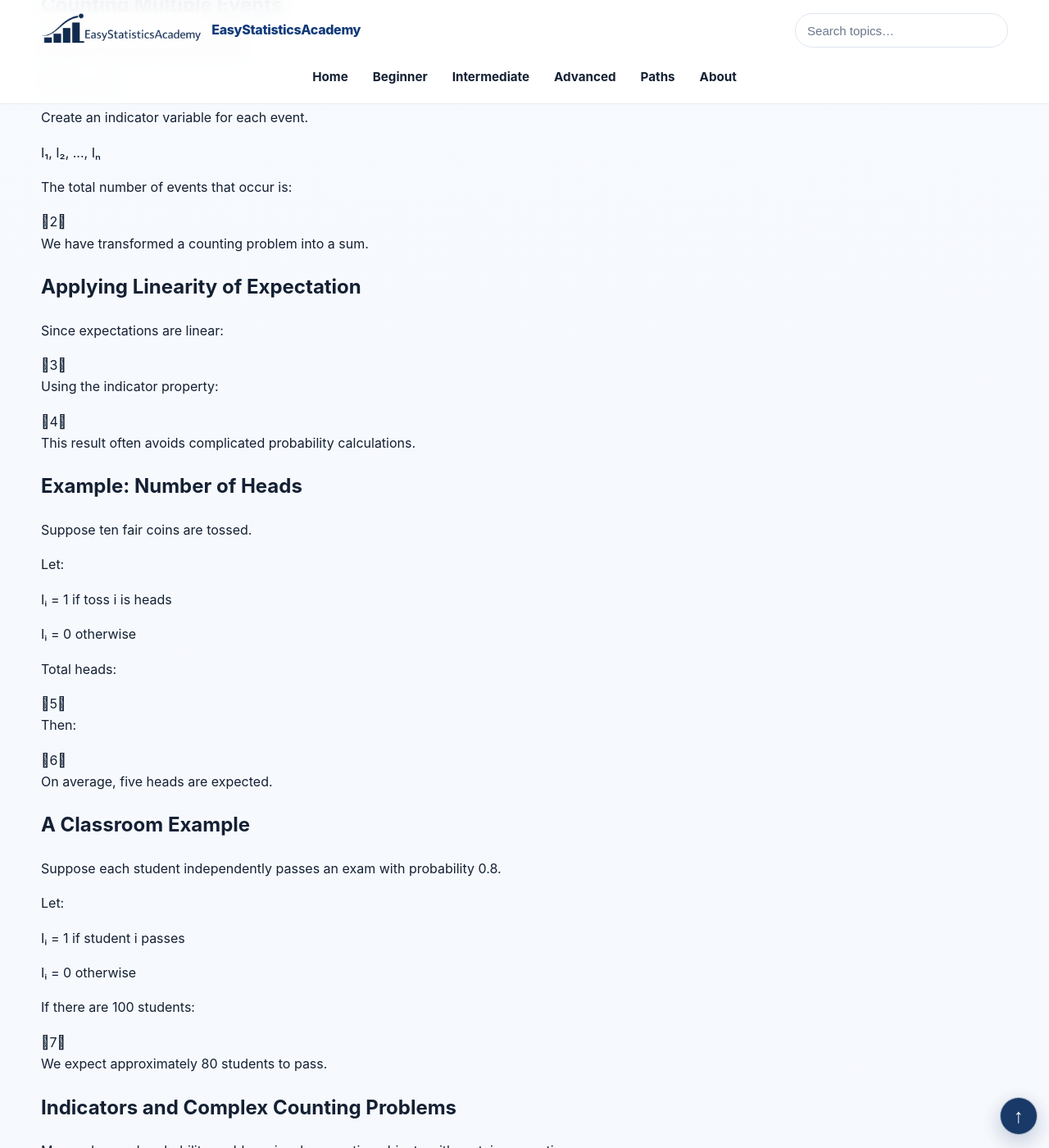
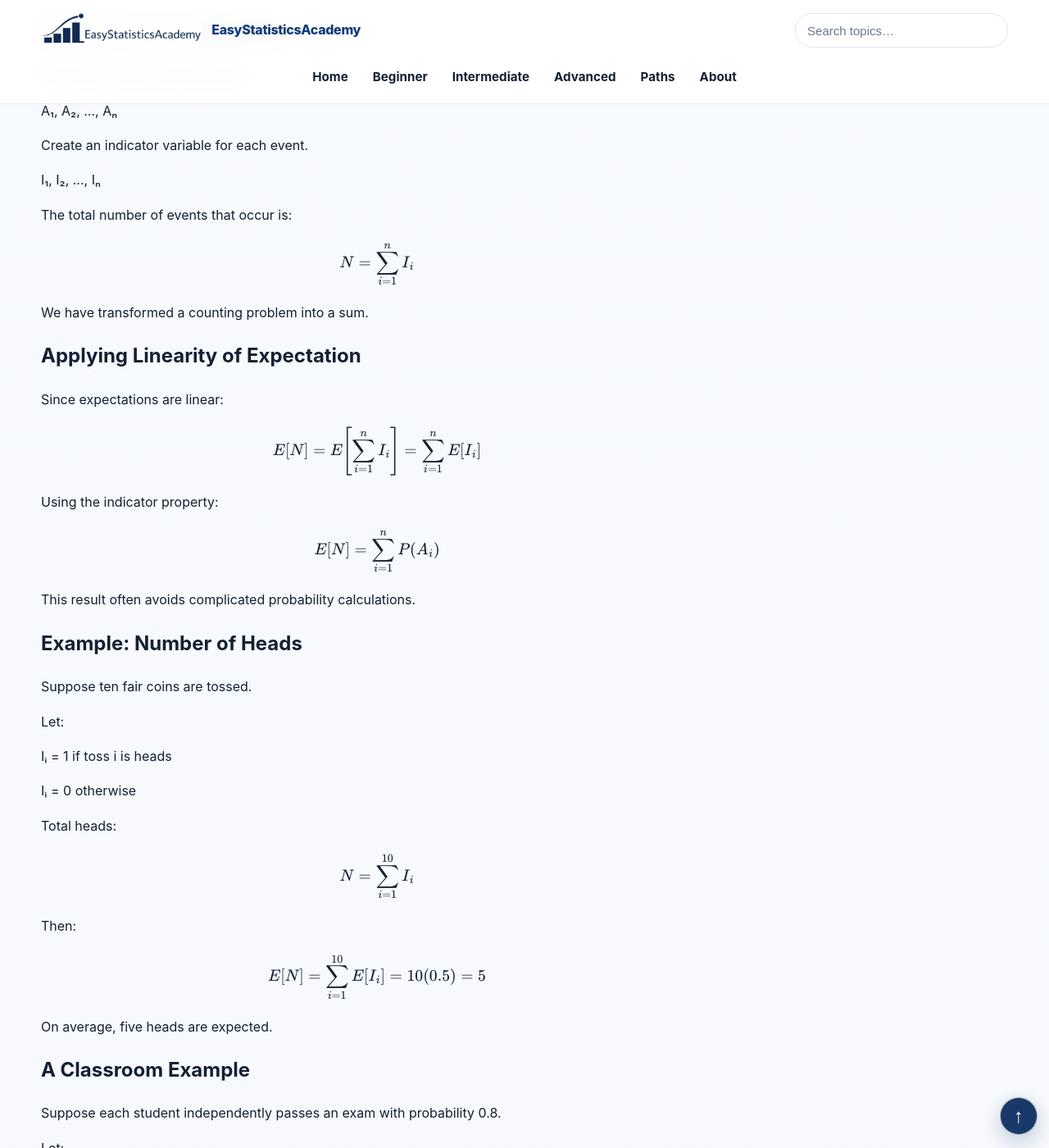
Before and after one commit to ammar-homaida-statistics/easystatisticsacademy, a Jekyll site: the page built from probability/expectation-variance/indicator-random-variables/index.md, in a window 1280 px wide and 1400 px high, scrolled down 2299 px. Shown: the whole window at 82% size. Built offline with Jekyll 4.4.1, drawn with Linux system fonts in a browser that asks for light colours; some of the changed text lies outside the part shown.

Commit message:
Restore and verify 9 statistical formulas in indicator-random-variables

```diff
--- a/probability/expectation-variance/indicator-random-variables/index.md
+++ b/probability/expectation-variance/indicator-random-variables/index.md
@@ -221,7 +225,11 @@ sidebar: false
       Therefore:
     </p>
 
-    1
+
+    \[
+    E[I_A]=1\cdot P(A)+0\cdot[1-P(A)]=P(A)
+    \]
+
 
     <p>
       This simple result is extremely useful.
@@ -257,7 +265,11 @@ sidebar: false
       The total number of events that occur is:
     </p>
 
-    2
+
+    \[
+    N=\sum_{i=1}^{n}I_i
+    \]
+
 
     <p>
       We have transformed a counting problem into a sum.
@@ -269,13 +281,21 @@ sidebar: false
       Since expectations are linear:
     </p>
 
-    3
+
+    \[
+    E[N]=E\!\left[\sum_{i=1}^{n}I_i\right]=\sum_{i=1}^{n}E[I_i]
+    \]
+
 
     <p>
       Using the indicator property:
     </p>
 
-    4
+
+    \[
+    E[N]=\sum_{i=1}^{n}P(A_i)
+    \]
+
 
     <p>
       This result often avoids complicated probability calculations.
@@ -307,13 +327,21 @@ sidebar: false
       Total heads:
     </p>
 
-    5
+
+    \[
+    N=\sum_{i=1}^{10}I_i
+    \]
+
 
     <p>
       Then:
     </p>
 
-    6
+
+    \[
+    E[N]=\sum_{i=1}^{10}E[I_i]=10(0.5)=5
+    \]
+
 
     <p>
       On average,
@@ -346,7 +374,11 @@ sidebar: false
       If there are 100 students:
     </p>
 
-    7
+
+    \[
+    E[N]=100(0.8)=80
+    \]
+
 
     <p>
       We expect approximately 80 students to pass.
@@ -420,7 +452,11 @@ sidebar: false
       The variance is:
     </p>
 
-    8
+
+    \[
+    \operatorname{Var}(I_A)=p(1-p),\qquad p=P(A)
+    \]
+
 
     <p>
       This result appears frequently in probability theory and statistics.
```
Also changed, not shown: other parts of probability/expectation-variance/indicator-random-variables/index.md (+5 -1 lines).
